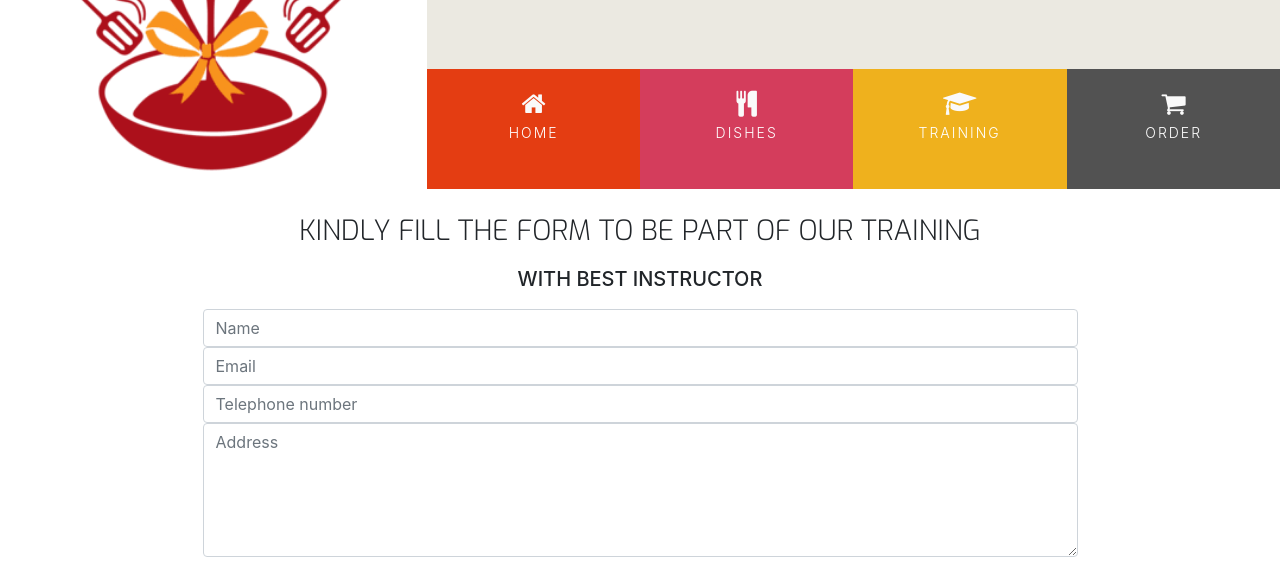
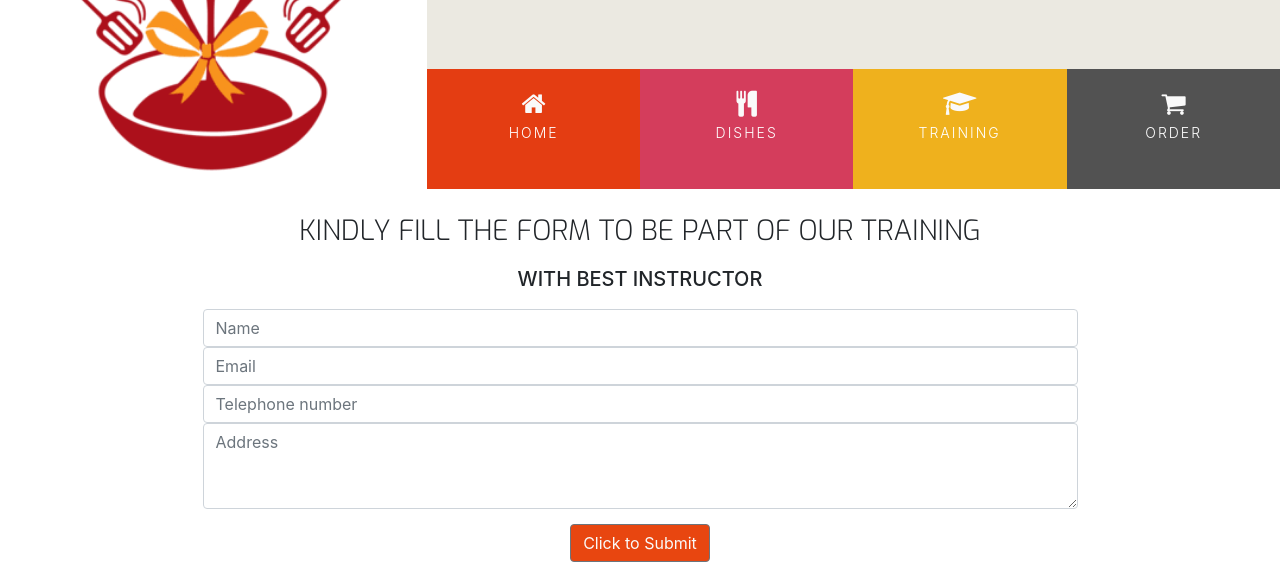
Before and after one commit to Christianah25/SOKOYOKOTO, a plain HTML site: page training.html in a window 1280 px wide. Shown: the part 180-749 px from the top of the page. Drawn offline with nearby package versions, Linux system fonts and the light colour scheme.

Commit message:
the text area adjusted

```diff
--- a/training.html
+++ b/training.html
@@ -56,7 +56,7 @@
                             <input type="text" name="name" id="fullname" class="form-control" placeholder="Name" required />
                             <input type="email" name="email" id="emailaddress" class="form-control" placeholder="Email" required />
                             <input type="text" name="telephone number" id="telephone" class="form-control" placeholder="Telephone number" required />
-                            <textarea rows="5" name="address" id="projectsummary" class="form-control" placeholder="Address" required></textarea>
+                            <textarea rows="3" name="address" id="projectsummary" class="form-control" placeholder="Address" required></textarea>
                             <div class="form-row text-center">
                                 <div class="col">
                                     <button type="submit" class="btn btn-secondary"> Click to Submit</button>
```
